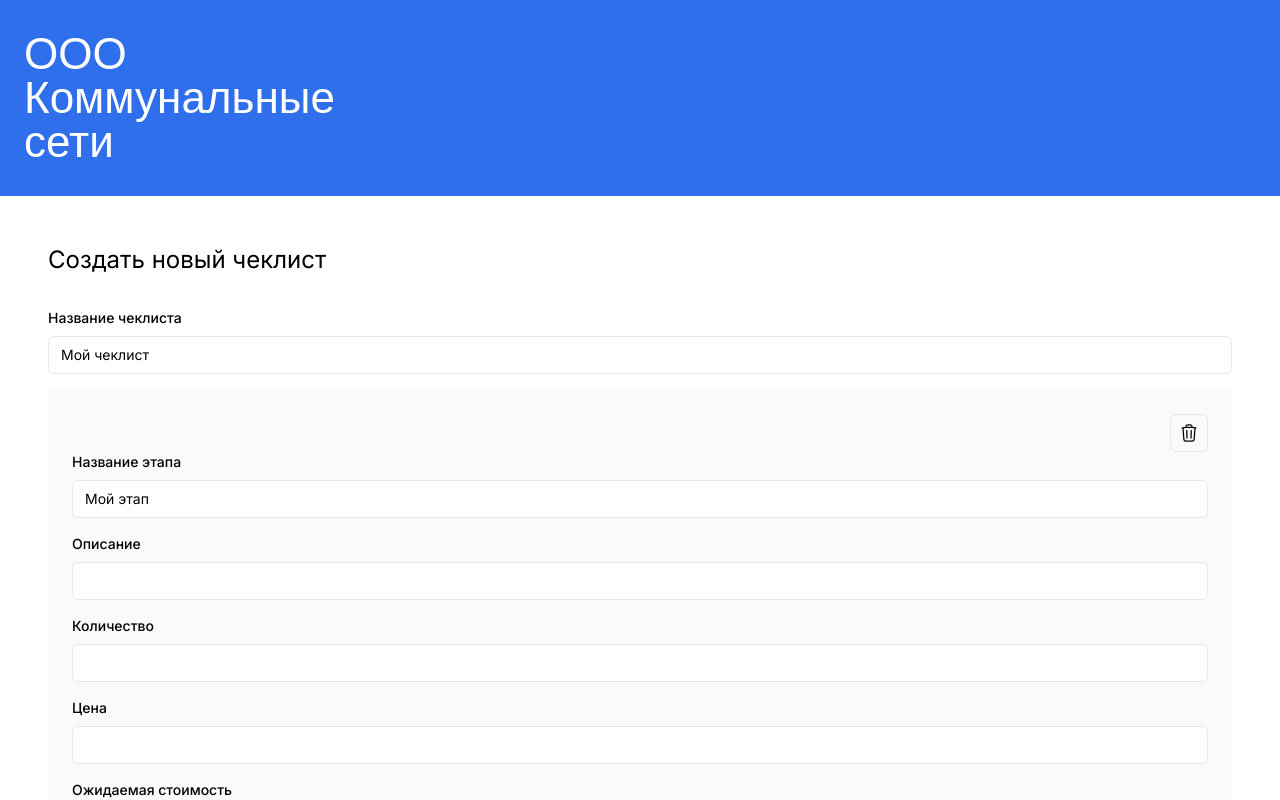
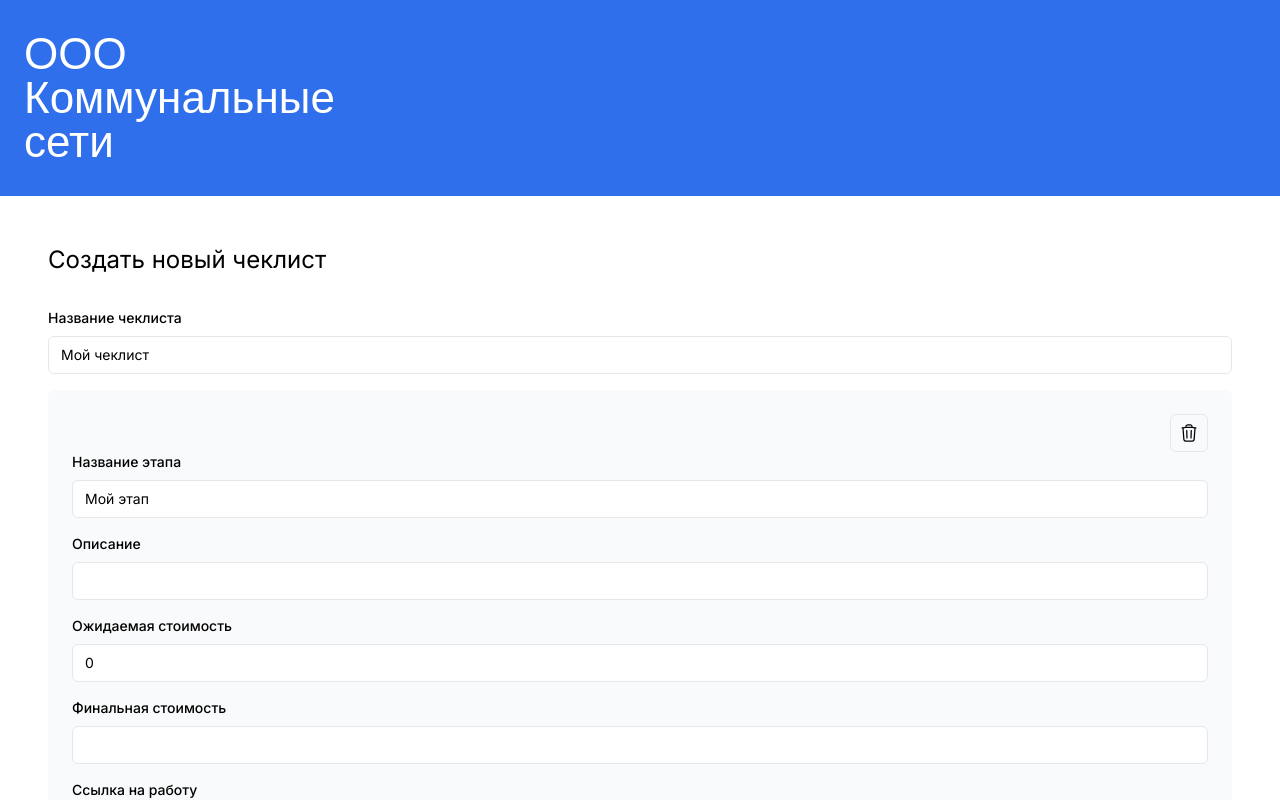
Before and after one commit to microchel536/checklist-crm, a Next.js app: page /checklist/create in a window 1280 px wide. Built offline with nearby package versions, Linux system fonts and the light colour scheme; a web font is replaced by a local one.

Commit message:
Update step-element-form.tsx

```diff
--- a/app/ui/checklist/form/step-element-form.tsx
+++ b/app/ui/checklist/form/step-element-form.tsx
@@ -73,41 +73,6 @@ export default function StepElementForm({
         </div>
       </div>
 
-      <div className="mb-4">
-        <label htmlFor="image_url" className="mb-2 block text-sm font-medium">
-          Количество
-        </label>
-        <div className="relative mt-2 rounded-md">
-          <div className="relative">
-            <input
-              id="kolvo"
-              name="kolvo"
-              value={step.kolvo}
-              onChange={handleValueChanged}
-              step="1000"
-              className="peer block w-full rounded-md border border-gray-200 py-2 text-sm outline-2 placeholder:text-gray-500"
-            />
-          </div>
-        </div>
-      </div>
-
-      <div className="mb-4">
-        <label htmlFor="image_url" className="mb-2 block text-sm font-medium">
-          Цена
-        </label>
-        <div className="relative mt-2 rounded-md">
-          <div className="relative">
-            <input
-              id="price"
-              name="price"
-              value={step.price}
-              onChange={handleValueChanged}
-              step="1000"
-              className="peer block w-full rounded-md border border-gray-200 py-2 text-sm outline-2 placeholder:text-gray-500"
-            />
-          </div>
-        </div>
-      </div>
 
       <div className="mb-4">
         <label
```
